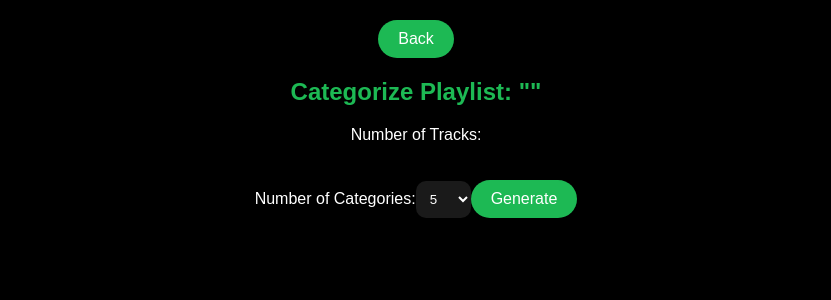
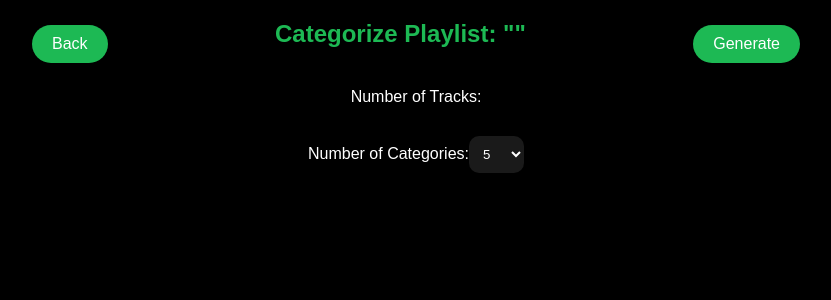
Before and after one commit to ChatSam/PlaylistGenius, a React (Create React App) app in the folder web/: page /categorize/1 in a window 1280 px wide. Shown: the top 300 px of the page, without its empty margins (224-1055 px from the left). Built offline with nearby package versions, Linux system fonts and the light colour scheme.

Commit message:
UI improvements

```diff
--- a/web/src/components/Categorize.css
+++ b/web/src/components/Categorize.css
@@ -5,21 +5,15 @@
     text-align: center;
 }
 
-.label {
-    margin-top: 20px;
-    margin-bottom: 10px;
-    display: block;
-    font-weight: bold;
+.header {
+    display: flex;
+    justify-content: space-between;
+    align-items: center;
+    margin-bottom: 20px;
 }
 
-select {
-    padding: 10px;
-    margin: 10px 0;
-    border: none;
-    background-color: #1a1a1a;
-    color: white;
-    border-radius: 10px;
-    cursor: pointer;
+.details {
+    margin-bottom: 20px;
 }
 
 .button {
@@ -37,3 +31,13 @@
 .button:hover {
     background-color: #18a744;
 }
+
+select {
+    padding: 10px;
+    margin: 10px 0;
+    border: none;
+    background-color: #1a1a1a;
+    color: white;
+    border-radius: 10px;
+    cursor: pointer;
+}
--- a/web/src/components/Categorize.js
+++ b/web/src/components/Categorize.js
@@ -20,9 +20,14 @@
 
     return (
         <div className="categorize-container">
-            <button className="button" onClick={() => navigate(-1)}>Back</button>
-            <h2>Categorize Playlist: "{playlistName}"</h2>
-            <p>Number of Tracks: {totalTracks}</p>
+            <div className="header">
+                <button className="button" onClick={() => navigate(-1)}>Back</button>
+                <h2>Categorize Playlist: "{playlistName}"</h2>
+                <button className="button" onClick={handleGenerate}>Generate</button>
+            </div>
+            <div className="details">
+                <p>Number of Tracks: {totalTracks}</p>
+            </div>
             <label>
                 Number of Categories:
                 <select value={numCategories} onChange={(e) => setNumCategories(Number(e.target.value))}>
@@ -31,7 +36,6 @@
                     ))}
                 </select>
             </label>
-            <button className="button" onClick={handleGenerate}>Generate</button>
         </div>
     );
 };
```
